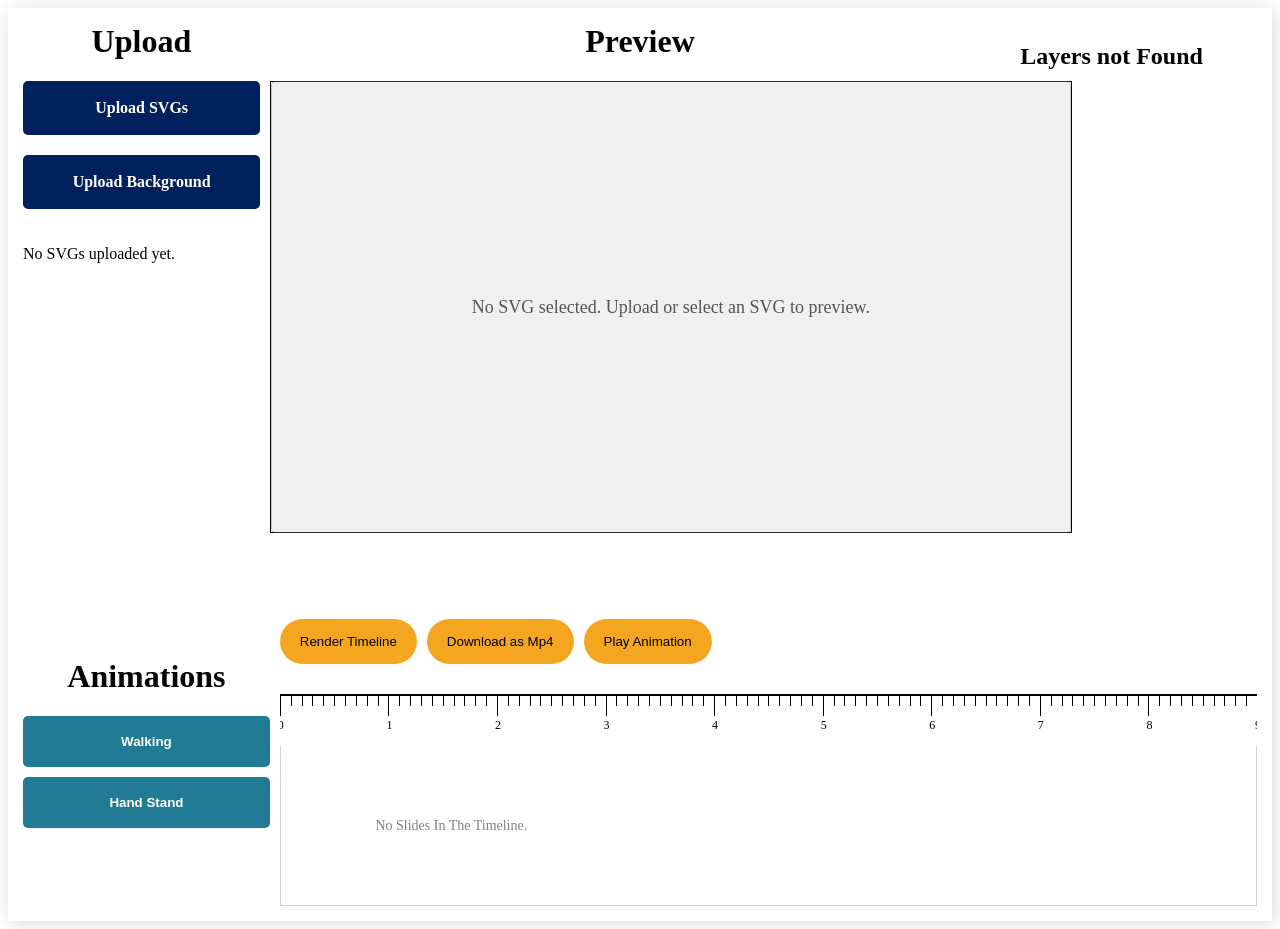
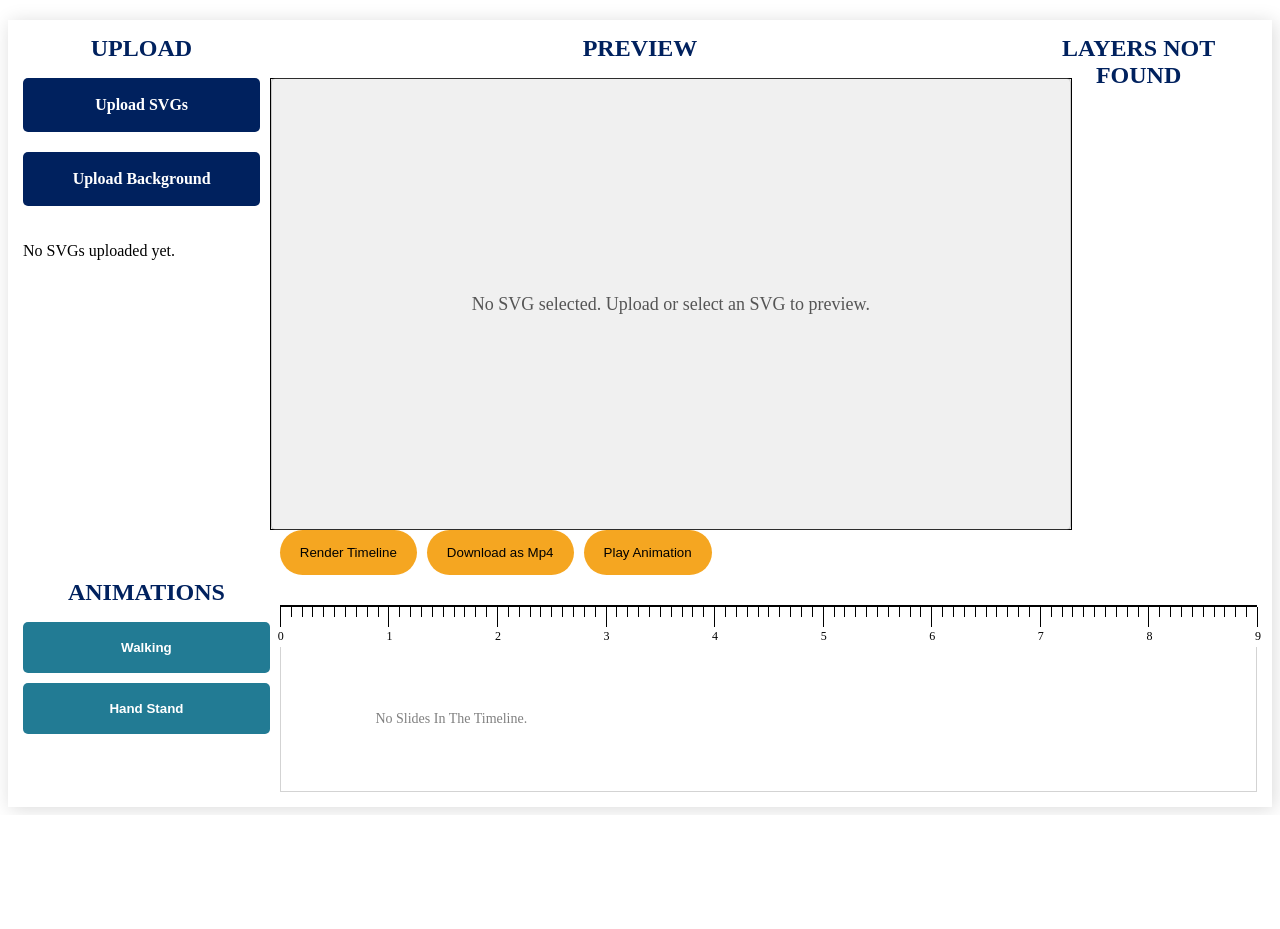
Before and after one commit to Davinder2001/editor_nextjs, a Next.js app: page / in a window 1280 px wide. After the commit the page ends 815 px from the top, so only its background shows below. Built offline with nearby package versions, Linux system fonts and the light colour scheme.

Commit message:
changes in style sheet

```diff
--- a/src/app/globals.css
+++ b/src/app/globals.css
@@ -62,7 +62,7 @@ canvas.svg-preview-container {
 }
 
 .timeline-wrapper div {
-  margin: 0 0 10px;
+  margin: 0 0 0px;
   width: 100%;
   display: flex;
   justify-content: center;
@@ -90,7 +90,7 @@ position: relative;
 .timeline-container {
   width: 100%;
   position: relative;
-  margin-top: 10px;
+
 }
 
 .timeline-container button {
@@ -151,7 +151,7 @@ canvas.svg-preview-container {
 }
 
 .svg-thumb-container {
-  height: 45vh;
+  height: 38vh;
   overflow: scroll;
   overflow-y: auto;
   overflow-x: auto;
@@ -227,6 +227,7 @@ canvas{
 .active .add-and-delete-buttons{
   display: block !important;
   border: 1px solid green;
+  margin-top: -20px;
 }
 .container{
   max-width: 1400px;
@@ -262,6 +263,7 @@ canvas{
   color: white;
 }
 .animation_wrapper_main_page {
+  margin-top: 20px;
 
   box-shadow: 2px 2px 18px #00000026;
   padding: 15px;
@@ -274,7 +276,7 @@ canvas{
 }
 .timeline {
   width: 100%;
-  overflow-x: hidden;
+
 }
 .right-side {
   width: 60%;
@@ -287,7 +289,7 @@ canvas{
 }
 .leayrs-container {
   width: 20%;
-  height: 60vh;
+  height: 61vh;
   overflow: scroll;
   overflow-x: hidden;
   overflow-y: auto;
@@ -356,14 +358,24 @@ ul {
 
 .slide-container p {
   margin: 0;
-
-  bottom: 2px;
+  bottom: 1px;
   left: 0;
   right: 0;
   background: #227B94;
   color: #fff;
-  padding: 4px;
+  padding: 0px;
+  position: absolute;
 }
+
+
+.main-heading {
+  text-align: center;
+  font-size: 24px;
+  text-transform: uppercase;
+  color: #00215e;
+}
+
+
 li {
   margin-left: 0;
 }
--- a/src/app/page.tsx
+++ b/src/app/page.tsx
@@ -1059,9 +1059,9 @@ const Page: React.FC = () => {
                     key={index}
                     style={{
                       position: "relative",
-                      height: "200px",
+                      height: "150px",
                       border: "1px solid #ccc",
-                      marginBottom: "50px",
+                      marginBottom: "20px",
                       cursor: "pointer",
                     }}
                     className={selectedSvgIndex === index ? "active" : ""}
@@ -1081,7 +1081,7 @@ const Page: React.FC = () => {
                         onClick={(event) => addSlideToTimeline(event)}
                         data-index={index} // Pass the index dynamically
                         style={{
-                          padding: "12px 10px",
+                          padding: "8px 10px",
                           backgroundColor: "#4CAF50",
                           color: "white",
                           border: "none",
@@ -1095,7 +1095,7 @@ const Page: React.FC = () => {
                       <button
                         onClick={() => handleDeleteSvg()} // Delete SVG
                         style={{
-                          padding: "12px 10px",
+                          padding: "8px 10px",
                           backgroundColor: "#f44336", // Red for "Delete"
                           color: "white",
                           border: "none",
@@ -1158,10 +1158,10 @@ const Page: React.FC = () => {
           </div>
 
           <div className="leayrs-container">
-            {slideForTimeline.length === 0 ? (<h2>Layers not Found</h2>) : (slideForTimeline.map((slide, index) => (
+            {slideForTimeline.length === 0 ? (<h1 className="main-heading">Layers not Found</h1>) : (slideForTimeline.map((slide, index) => (
               layerIndex === slide.index ? (
                 <div key={slide.index} className="layer-slide-container">
-                  <h2>{`SVG Layers ${index + 1}`}</h2>
+                  <h1 className="main-heading">{`SVG Layers ${index + 1}`}</h1>
                   <LayersComponent
                     selectedSvg={slide.svg}
                     parseSvgLayers={parseSvgLayers}
--- a/src/components/timeLine.tsx
+++ b/src/components/timeLine.tsx
@@ -50,7 +50,7 @@ const TimeLine: React.FC<TimelineProps> = ({
     <div className="timeline-container">
       <h3>Timeline:</h3>
       <div className="timeline_buttons">
-        <button onClick={replayActivities} style={{ marginTop: "20px" }}>
+        <button onClick={replayActivities} style={{ marginTop: "0px" }}>
          Render Timeline
         </button>
         <button style={{ marginBottom: "10px" }} onClick={downloadVideo}>
@@ -122,13 +122,13 @@ const TimeLine: React.FC<TimelineProps> = ({
             style={{
               position: "absolute",
               left: `${playheadPosition}%`,
-              width: "16px",
-              height: "16px",
-              backgroundColor: "#007bff",
+              width: "26px",
+              height: "26px",
+              backgroundColor: "rgb(34, 123, 148)",
               borderRadius: "50%",
               transform: "translate(-50%, -50%)",
               top: "50%",
-              cursor: dragging ? "grabbing" : "pointer",
+              cursor: dragging ? "grabbing" : "grab",
             }}
           ></div>
         </div>
@@ -142,8 +142,8 @@ const TimeLine: React.FC<TimelineProps> = ({
           gridTemplateColumns: `repeat(${totalSeconds / 3}, ${100 / (totalSeconds / 3)}%)`, // Align slides to the grid
           gap: "2px",
           alignItems: "center",
-          height: "135px", // Optional: Set a fixed height for visual consistency
-          marginTop: "10px",
+          height: "120px", // Optional: Set a fixed height for visual consistency
+          marginTop: "0px",
         }}
       >
         {slideForTimeline.length > 0 ? (
```
